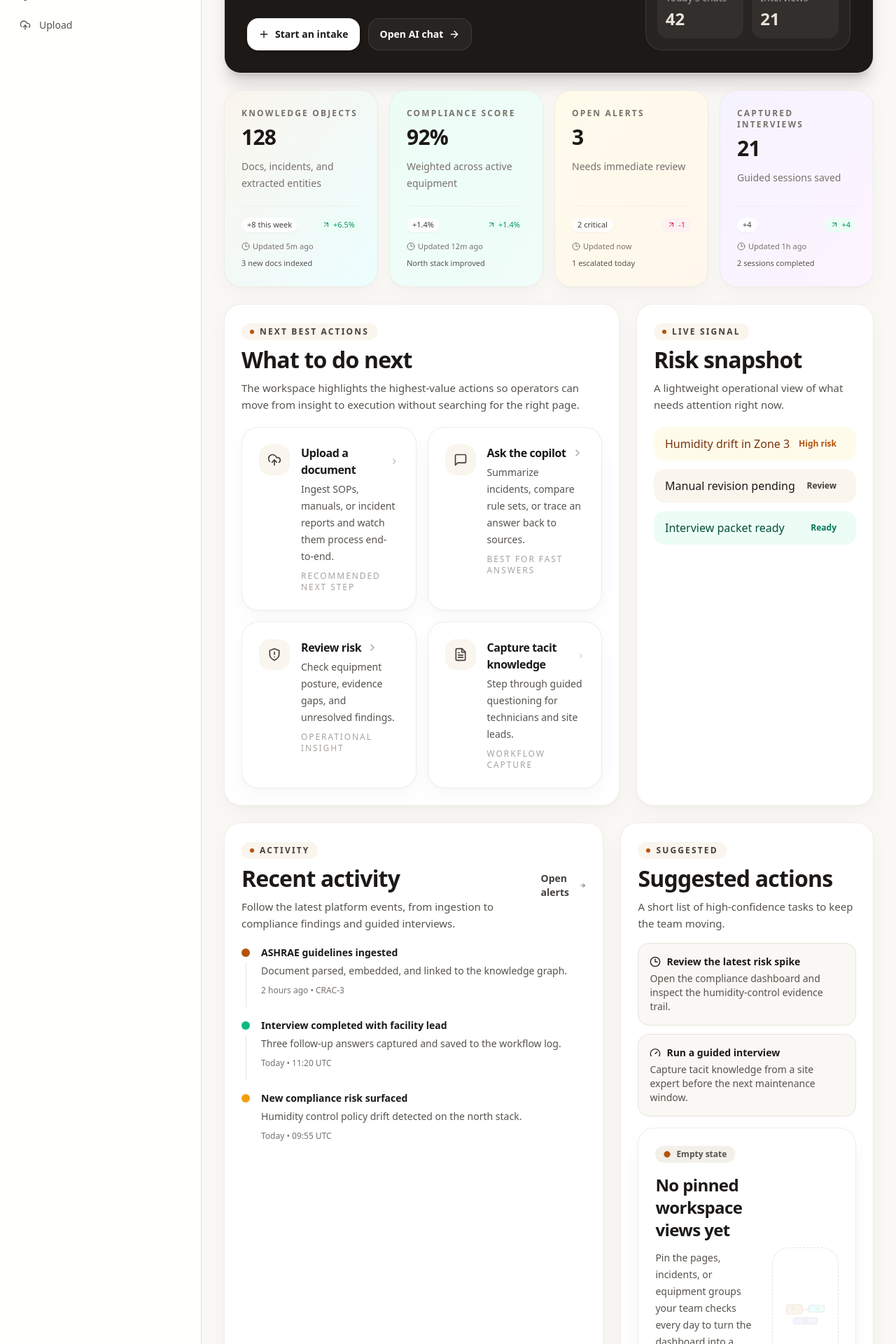
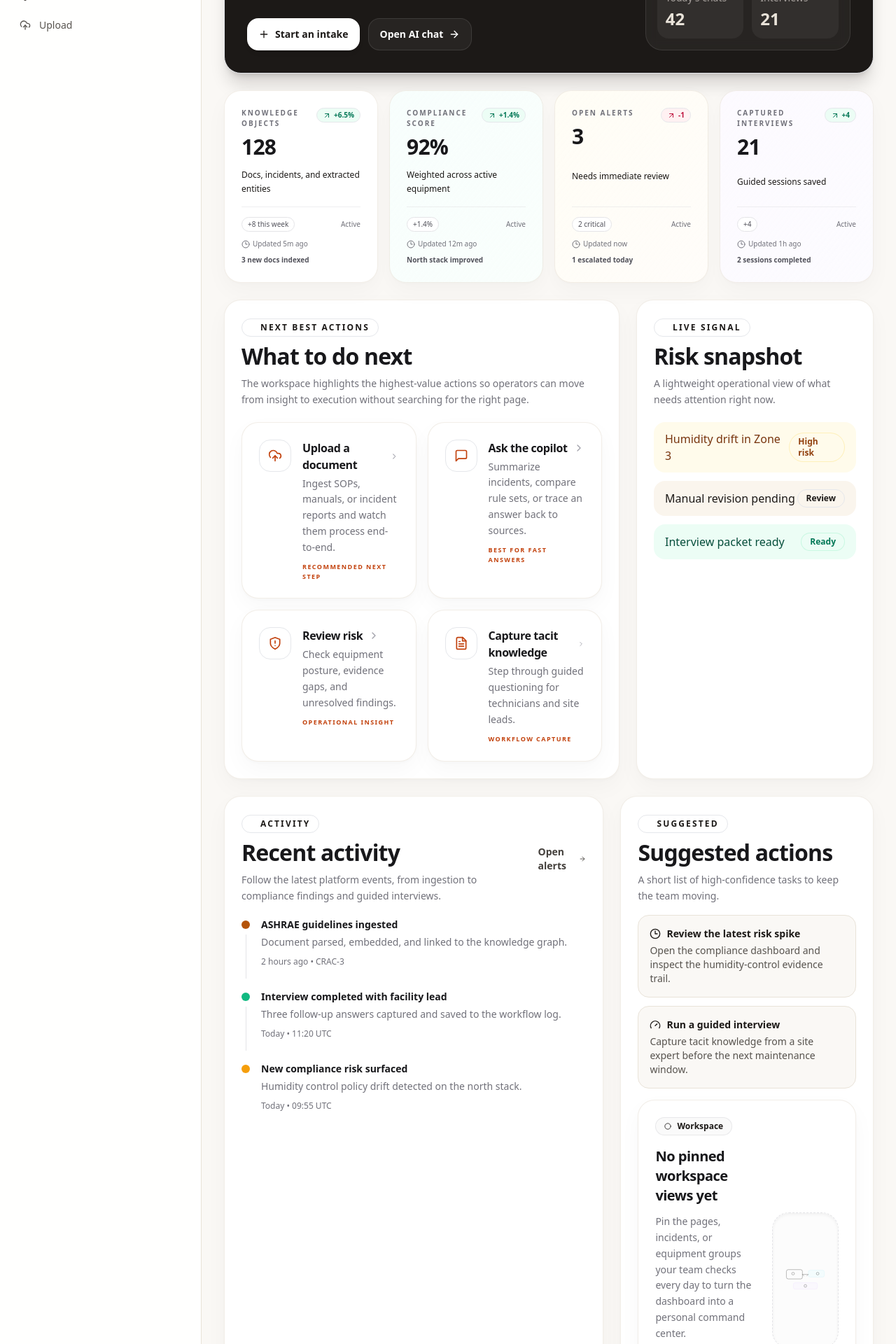
Before and after one commit to Ravindranbit/industrial-knowledge-intelligence, a Next.js app in the folder frontend/: page / in a window 1280 px wide. Shown: the part 440-2360 px from the top of the page at 70% size. Built offline with nearby package versions, Linux system fonts and the light colour scheme.

Commit message:
Enhance enterprise UI component styling

```diff
--- a/frontend/components/enterprise-ui.js
+++ b/frontend/components/enterprise-ui.js
@@ -1,45 +1,51 @@
 import Link from 'next/link'
-import { ChevronRight, Circle, Sparkles, ArrowUpRight, Clock3 } from 'lucide-react'
+import { ChevronRight, Circle, ArrowUpRight, Clock3 } from 'lucide-react'
 
 export function StatCard({ label, value, delta, hint, tone = 'blue', updated, trend, recentActivity, icon: Icon }) {
   const toneClasses = {
-    blue: 'from-blue-50 to-cyan-50 border-blue-100',
-    green: 'from-emerald-50 to-teal-50 border-emerald-100',
-    amber: 'from-amber-50 to-orange-50 border-amber-100',
-    violet: 'from-violet-50 to-fuchsia-50 border-violet-100',
+    blue: 'from-pastel-50/50 to-emerald-50/30 border-pastel-200/60 text-pastel-750 shadow-pastel-500/5',
+    green: 'from-teal-50/50 to-emerald-50/30 border-emerald-200/60 text-emerald-750 shadow-emerald-500/5',
+    amber: 'from-amber-50/50 to-orange-50/30 border-amber-200/60 text-amber-850 shadow-amber-500/5',
+    violet: 'from-purple-50/50 to-violet-50/30 border-violet-200/60 text-purple-750 shadow-purple-500/5',
   }
 
   const trendTone = {
-    up: 'text-emerald-600 bg-emerald-50',
-    down: 'text-rose-600 bg-rose-50',
-    flat: 'text-slate-600 bg-slate-100',
+    up: 'text-emerald-700 bg-emerald-50 border-emerald-250/50',
+    down: 'text-rose-700 bg-rose-50 border-rose-250/50',
+    flat: 'text-zinc-600 bg-zinc-50 border-zinc-250/50',
   }
 
   return (
-    <div className={`card group relative overflow-hidden bg-gradient-to-br ${toneClasses[tone]} min-h-[145px] py-4 px-5`}>
-      <div className="flex h-full flex-col justify-between gap-5">
+    <div className={`card group relative overflow-hidden bg-gradient-to-br ${toneClasses[tone]} flex flex-col justify-between gap-4 p-6`}>
+      <div className="flex items-start justify-between gap-4">
         <div>
-          <div className="flex items-start justify-between gap-4">
-            <div>
-              <div className="text-xs font-semibold uppercase tracking-[0.18em] text-slate-500">{label}</div>
-              <div className="mt-2 text-3xl font-semibold tracking-tight text-slate-900">{value}</div>
-            </div>
-            {Icon && <div className="rounded-2xl bg-white/80 p-2.5 text-slate-700 shadow-sm"><Icon className="h-5 w-5" /></div>}
+          <div className="text-[10px] font-bold uppercase tracking-[0.2em] text-zinc-500">{label}</div>
+          <div className="mt-2 text-3xl font-bold tracking-tight text-zinc-900">{value}</div>
+        </div>
+        {Icon ? (
+          <div className="rounded-2xl bg-white border border-zinc-200 p-2.5 text-zinc-700 shadow-sm"><Icon className="h-5 w-5" /></div>
+        ) : trend ? (
+          <span className={`inline-flex items-center gap-1 rounded-full border px-2 py-0.5 text-[10px] font-semibold ${trendTone[trend.direction || 'flat'] || trendTone.flat}`}>
+            <ArrowUpRight className="h-3 w-3" />
+            {trend.label}
+          </span>
+        ) : null}
+      </div>
+
+      {hint && <div className="text-xs text-zinc-650 leading-relaxed -mt-1">{hint}</div>}
+
+      {(delta || updated || recentActivity) && (
+        <div className="space-y-2.5 border-t border-zinc-200/60 pt-3.5">
+          <div className="flex flex-wrap items-center justify-between gap-2 text-[10px] font-medium text-zinc-500">
+            <span className="inline-flex items-center gap-1.5 rounded-full bg-white border border-zinc-200 px-2 py-0.5 text-zinc-600">{delta || 'Live metric'}</span>
+            {trend && !Icon && <span className="text-zinc-500">Active</span>}
           </div>
-          {hint && <div className="mt-3 text-sm leading-6 text-slate-500">{hint}</div>}
-        </div>
-
-        <div className="space-y-3 border-t border-slate-200/40 pt-4">
-          <div className="flex flex-wrap items-center justify-between gap-2 text-[11px] font-medium text-slate-500">
-            <span className="inline-flex items-center gap-1.5 rounded-full bg-white/80 px-2 py-0.5 text-slate-700 shadow-sm">{delta || 'Live metric'}</span>
-            {trend && <span className={`inline-flex items-center gap-1 rounded-full px-2 py-0.5 ${trendTone[trend.direction || 'flat'] || trendTone.flat}`}><ArrowUpRight className="h-3 w-3" />{trend.label}</span>}
-          </div>
-          <div className="flex flex-wrap items-center justify-between gap-2 text-[11px] text-slate-500">
+          <div className="flex flex-wrap items-center justify-between gap-2 text-[10px] text-zinc-500">
             {updated ? <span className="inline-flex items-center gap-1"><Clock3 className="h-3 w-3" />{updated}</span> : <span>Updated recently</span>}
-            {recentActivity && <span className="font-medium text-slate-600">{recentActivity}</span>}
+            {recentActivity && <span className="font-semibold text-zinc-600">{recentActivity}</span>}
           </div>
         </div>
-      </div>
+      )}
     </div>
   )
 }
@@ -48,9 +54,14 @@ export function SectionHeader({ eyebrow, title, description, action }) {
   return (
     <div className="flex flex-col gap-4 md:flex-row md:items-end md:justify-between">
       <div>
-        {eyebrow && <div className="inline-flex items-center gap-2 rounded-full bg-blue-50 px-3 py-1 text-xs font-semibold uppercase tracking-[0.18em] text-blue-700"><span className="h-1.5 w-1.5 rounded-full bg-blue-500" />{eyebrow}</div>}
-        <h2 className="mt-3 text-2xl font-semibold tracking-tight text-slate-900 md:text-[2rem]">{title}</h2>
-        {description && <p className="mt-3 max-w-3xl text-sm leading-6 text-slate-600 md:text-[15px]">{description}</p>}
+        {eyebrow && (
+          <div className="inline-flex items-center gap-2 rounded-full border border-pastel-200/60 bg-pastel-50 px-3 py-1 text-xs font-semibold uppercase tracking-[0.18em] text-pastel-750">
+            <span className="h-1.5 w-1.5 rounded-full bg-pastel-500" />
+            {eyebrow}
+          </div>
+        )}
+        <h2 className="mt-3 text-2xl font-semibold tracking-tight text-zinc-900 md:text-[2rem]">{title}</h2>
+        {description && <p className="mt-3 max-w-3xl text-sm leading-relaxed text-zinc-500">{description}</p>}
       </div>
       {action && <div>{action}</div>}
     </div>
@@ -60,10 +71,10 @@ export function SectionHeader({ eyebrow, title, description, action }) {
 export function EmptyState({ title, description, primaryAction, secondaryAction, illustration = 'diagram' }) {
   const glyphs = {
     diagram: (
-      <svg viewBox="0 0 320 200" className="h-40 w-full text-blue-200" fill="none" stroke="currentColor" strokeWidth="1.5">
-        <rect x="18" y="20" width="120" height="70" rx="14" className="fill-blue-50" />
-        <rect x="182" y="24" width="120" height="52" rx="14" className="fill-cyan-50" />
-        <rect x="70" y="118" width="180" height="48" rx="14" className="fill-violet-50" />
+      <svg viewBox="0 0 320 200" className="h-40 w-full text-pastel-500/40" fill="none" stroke="currentColor" strokeWidth="1.5">
+        <rect x="18" y="20" width="120" height="70" rx="14" className="fill-pastel-50/50 stroke-pastel-500/20" />
+        <rect x="182" y="24" width="120" height="52" rx="14" className="fill-cyan-50/50 stroke-cyan-500/20" />
+        <rect x="70" y="118" width="180" height="48" rx="14" className="fill-purple-50/50 stroke-purple-500/20" />
         <path d="M138 56h44M138 56l12 12M182 56l-12 12" />
         <circle cx="68" cy="50" r="10" />
         <circle cx="252" cy="50" r="10" />
@@ -71,8 +82,8 @@ export function EmptyState({ title, description, primaryAction, secondaryAction,
       </svg>
     ),
     pulse: (
-      <svg viewBox="0 0 320 200" className="h-40 w-full text-emerald-200" fill="none" stroke="currentColor" strokeWidth="1.5">
-        <rect x="28" y="26" width="264" height="148" rx="20" className="fill-emerald-50" />
+      <svg viewBox="0 0 320 200" className="h-40 w-full text-emerald-500/40" fill="none" stroke="currentColor" strokeWidth="1.5">
+        <rect x="28" y="26" width="264" height="148" rx="20" className="fill-emerald-50/50 stroke-emerald-500/20" />
         <path d="M56 114h38l18-30 18 48 20-18 18-24 20 48 16-18h40" strokeLinecap="round" strokeLinejoin="round" />
         <circle cx="56" cy="114" r="6" />
         <circle cx="294" cy="114" r="6" />
@@ -81,21 +92,21 @@ export function EmptyState({ title, description, primaryAction, secondaryAction,
   }
 
   return (
-    <div className="card overflow-hidden">
+    <div className="card overflow-hidden bg-white border border-zinc-200/80 shadow-2xl">
       <div className="grid gap-6 md:grid-cols-[1.2fr_0.8fr] md:items-center">
         <div>
-          <div className="inline-flex items-center gap-2 rounded-full bg-slate-100 px-3 py-1 text-xs font-semibold text-slate-600">
-            <Circle className="h-2.5 w-2.5 fill-blue-500 text-blue-500" />
-            Empty state
+          <div className="inline-flex items-center gap-2 rounded-full bg-zinc-50 border border-zinc-200/80 px-3 py-1 text-xs font-semibold text-zinc-550">
+            <Circle className="h-2.5 w-2.5 fill-pastel-500 text-pastel-500" />
+            Workspace
           </div>
-          <h3 className="mt-4 text-2xl font-semibold tracking-tight text-slate-900">{title}</h3>
-          <p className="mt-3 max-w-2xl text-sm leading-6 text-slate-600">{description}</p>
+          <h3 className="mt-4 text-xl font-semibold tracking-tight text-zinc-900">{title}</h3>
+          <p className="mt-3 max-w-2xl text-sm leading-relaxed text-zinc-500">{description}</p>
           <div className="mt-6 flex flex-wrap gap-3">
             {primaryAction}
             {secondaryAction}
           </div>
         </div>
-        <div className="rounded-3xl border border-dashed border-slate-200 bg-white p-4 shadow-sm">
+        <div className="rounded-3xl border border-dashed border-zinc-200 bg-zinc-50/50 p-4 shadow-inner">
           {glyphs[illustration] || glyphs.diagram}
         </div>
       </div>
@@ -105,21 +116,21 @@ export function EmptyState({ title, description, primaryAction, secondaryAction,
 
 export function StatusPill({ tone = 'slate', children }) {
   const tones = {
-    slate: 'bg-slate-100 text-slate-700',
-    blue: 'bg-blue-50 text-blue-700',
-    green: 'bg-emerald-50 text-emerald-700',
-    amber: 'bg-amber-50 text-amber-700',
-    red: 'bg-rose-50 text-rose-700',
-    violet: 'bg-violet-50 text-violet-700',
+    slate: 'bg-zinc-100 text-zinc-700 border border-zinc-200',
+    blue: 'bg-pastel-50 text-pastel-750 border border-pastel-200/50',
+    green: 'bg-emerald-50 text-emerald-700 border border-emerald-200/50',
+    amber: 'bg-amber-50 text-amber-805 text-amber-800 border border-amber-200/50',
+    red: 'bg-rose-50 text-rose-700 border border-rose-200/50',
+    violet: 'bg-purple-50 text-purple-700 border border-purple-200/50',
   }
-  return <span className={`inline-flex items-center rounded-full px-3 py-1 text-xs font-semibold ${tones[tone] || tones.slate}`}>{children}</span>
+  return <span className={`inline-flex items-center rounded-full px-3 py-1 text-xs font-semibold border ${tones[tone] || tones.slate}`}>{children}</span>
 }
 
 export function PromptPills({ prompts = [], onPick }) {
   return (
     <div className="flex flex-wrap gap-2">
       {prompts.map((prompt) => (
-        <button key={prompt} onClick={() => onPick?.(prompt)} className="rounded-full border border-slate-200 bg-white px-3 py-2 text-sm text-slate-700 shadow-sm transition duration-200 ease-out hover:-translate-y-0.5 hover:border-blue-200 hover:bg-blue-50 focus-visible:ring-4 focus-visible:ring-blue-100">
+        <button key={prompt} onClick={() => onPick?.(prompt)} className="rounded-full border border-zinc-200 bg-zinc-50 px-3 py-2 text-xs text-zinc-650 shadow-sm transition duration-200 ease-out hover:-translate-y-0.5 hover:border-pastel-500 hover:bg-pastel-50 hover:text-pastel-700 focus-visible:ring-4 focus-visible:ring-pastel-500/10">
           {prompt}
         </button>
       ))}
@@ -133,16 +144,16 @@ export function Timeline({ items = [] }) {
       {items.map((item, index) => (
         <div key={`${item.title}-${index}`} className="flex gap-4">
           <div className="flex flex-col items-center">
-            <div className={`mt-1 h-3 w-3 rounded-full ${item.dot || 'bg-blue-500'}`} />
-            {index !== items.length - 1 && <div className="mt-2 h-full w-px flex-1 bg-slate-200" />}
+            <div className={`mt-1 h-3 w-3 rounded-full ${item.dot || 'bg-pastel-600'}`} />
+            {index !== items.length - 1 && <div className="mt-2 h-full w-px flex-1 bg-zinc-200" />}
           </div>
           <div className="pb-4">
-            <div className="flex items-center gap-2 text-sm font-semibold text-slate-900">
+            <div className="flex items-center gap-2 text-sm font-semibold text-zinc-900">
               {item.title}
               {item.badge && <StatusPill tone={item.badgeTone || 'blue'}>{item.badge}</StatusPill>}
             </div>
-            <p className="mt-1 text-sm leading-6 text-slate-600">{item.description}</p>
-            {item.meta && <div className="mt-2 text-xs text-slate-500">{item.meta}</div>}
+            <p className="mt-1 text-sm leading-relaxed text-zinc-500">{item.description}</p>
+            {item.meta && <div className="mt-2 text-xs text-zinc-500">{item.meta}</div>}
           </div>
         </div>
       ))}
@@ -152,17 +163,17 @@ export function Timeline({ items = [] }) {
 
 export function LinkCard({ href, title, description, meta, icon: Icon }) {
   return (
-    <Link href={href} className="card group flex items-start gap-4 transition duration-200 ease-out hover:-translate-y-1 hover:shadow-lg">
-      <div className="rounded-2xl bg-blue-50 p-3 text-blue-700 transition duration-200 group-hover:bg-blue-100">
+    <Link href={href} className="card group flex items-start gap-4 transition duration-200 ease-out hover:-translate-y-1 hover:shadow-2xl hover:border-zinc-300/80">
+      <div className="rounded-2xl bg-pastel-50 border border-pastel-200/60 p-3 text-pastel-700 transition duration-200 group-hover:bg-pastel-600 group-hover:text-white">
         {Icon ? <Icon className="h-5 w-5" /> : <ChevronRight className="h-5 w-5" />}
       </div>
       <div className="min-w-0 flex-1">
         <div className="flex items-center gap-2">
-          <h3 className="font-semibold tracking-tight text-slate-900">{title}</h3>
-          <ChevronRight className="h-4 w-4 text-slate-400 transition group-hover:translate-x-1" />
+          <h3 className="font-semibold tracking-tight text-zinc-900">{title}</h3>
+          <ChevronRight className="h-4 w-4 text-zinc-400 transition group-hover:translate-x-1 group-hover:text-pastel-600" />
         </div>
-        <p className="mt-1 text-sm leading-6 text-slate-600">{description}</p>
-        {meta && <div className="mt-2 text-xs font-medium uppercase tracking-[0.16em] text-slate-400">{meta}</div>}
+        <p className="mt-1 text-sm leading-relaxed text-zinc-500">{description}</p>
+        {meta && <div className="mt-2.5 text-[9px] font-bold uppercase tracking-[0.16em] text-pastel-750">{meta}</div>}
       </div>
     </Link>
   )
@@ -170,11 +181,11 @@ export function LinkCard({ href, title, description, meta, icon: Icon }) {
 
 export function SkeletonCard() {
   return (
-    <div className="card animate-pulse space-y-4">
-      <div className="h-3 w-24 rounded-full bg-slate-200" />
-      <div className="h-8 w-32 rounded-full bg-slate-200" />
-      <div className="h-4 w-2/3 rounded-full bg-slate-200" />
-      <div className="h-10 w-28 rounded-2xl bg-slate-200" />
+    <div className="card animate-pulse space-y-4 bg-zinc-200/50 border-zinc-200/50">
+      <div className="h-3 w-24 rounded-full bg-zinc-200/50" />
+      <div className="h-8 w-32 rounded-full bg-zinc-200/50" />
+      <div className="h-4 w-2/3 rounded-full bg-zinc-200/50" />
+      <div className="h-10 w-28 rounded-2xl bg-zinc-200/50" />
     </div>
   )
 }
@@ -183,11 +194,11 @@ export function SkeletonList({ rows = 3 }) {
   return (
     <div className="space-y-3">
       {Array.from({ length: rows }).map((_, index) => (
-        <div key={index} className="card animate-pulse flex items-center gap-4">
-          <div className="h-11 w-11 rounded-2xl bg-slate-200" />
+        <div key={index} className="card animate-pulse flex items-center gap-4 bg-zinc-200/50 border-zinc-200/50">
+          <div className="h-11 w-11 rounded-2xl bg-zinc-200/50" />
           <div className="flex-1 space-y-2">
-            <div className="h-4 w-1/2 rounded-full bg-slate-200" />
-            <div className="h-3 w-5/6 rounded-full bg-slate-200" />
+            <div className="h-4 w-1/2 rounded-full bg-zinc-200/50" />
+            <div className="h-3 w-5/6 rounded-full bg-zinc-200/50" />
           </div>
         </div>
       ))}
```
